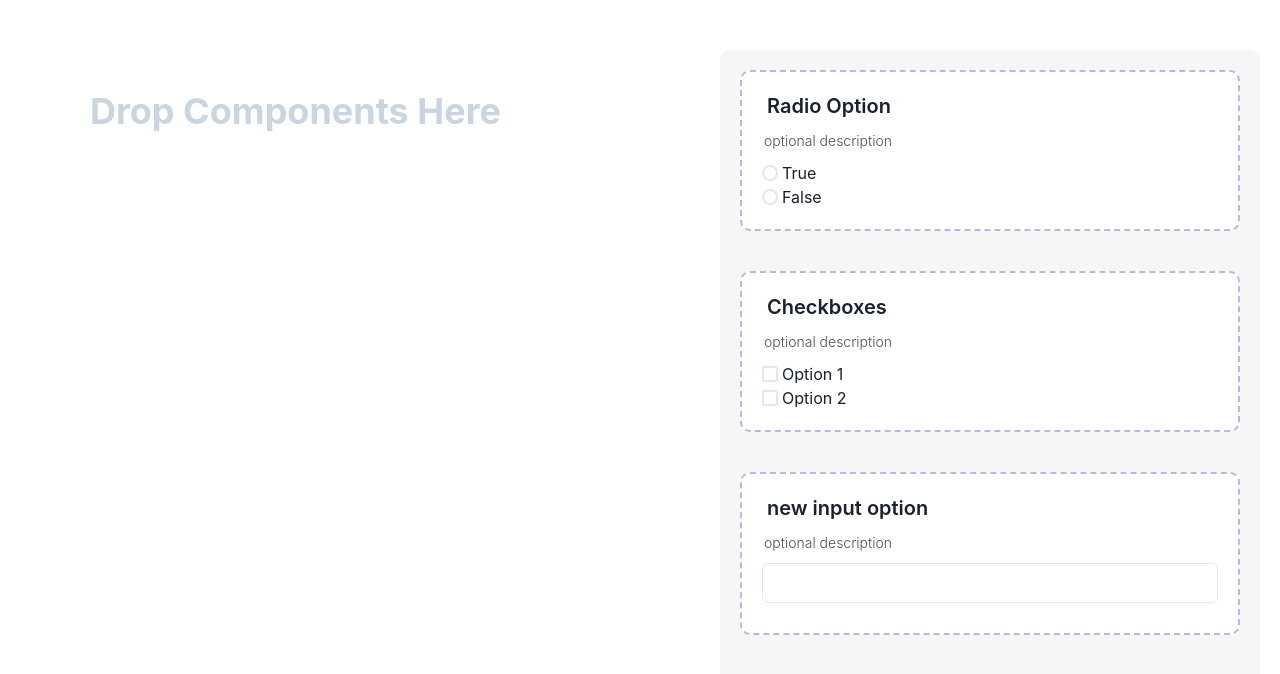
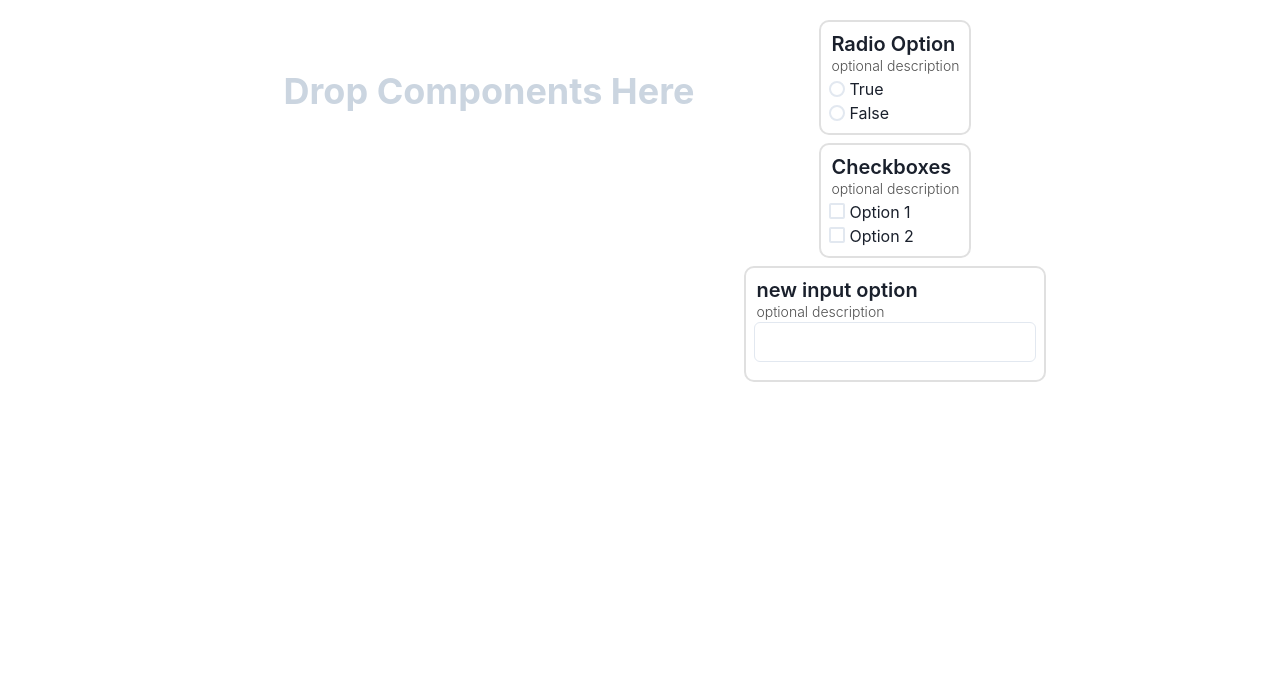
Before and after one commit to aerolith07/build-a-survey, a Next.js app: page /builder in a window 1280 px wide. Shown: the top 674 px of the page. Built offline with nearby package versions, Linux system fonts and the light colour scheme.

Commit message:
build new main page

```diff
--- a/src/components/SurveyComponents/QuestionDrawer.tsx
+++ b/src/components/SurveyComponents/QuestionDrawer.tsx
@@ -1,7 +1,6 @@
 import { VStack } from '@chakra-ui/layout';
 import React from 'react';
 import { Draggable, Droppable } from 'react-beautiful-dnd';
-import styled from 'styled-components';
 import Components from '../../lib/const/componentMap';
 import defaultQuestions from '../../lib/const/defaultQuestions';
 import Question from './templates/Question';
@@ -10,10 +9,9 @@ const QuestionDrawer = () => {
   const data = Object.entries(defaultQuestions);
 
   return (
-    <QuestionDrawerWrapper>
     <Droppable droppableId="questionDrawer">
       {(dropProvided) => (
-          <VStack spacing={10} ref={dropProvided.innerRef} {...dropProvided.droppableProps}>
+        <VStack spacing="0.5rem" ref={dropProvided.innerRef} {...dropProvided.droppableProps}>
           {data.map(([id, comp], index) => {
             const { type, content } = comp;
             const QuestionComponent = Components[type];
@@ -25,7 +23,7 @@ const QuestionDrawer = () => {
                     {...dragProvider.draggableProps}
                     {...dragProvider.dragHandleProps}
                   >
-                      <Question>
+                    <Question inDrawer>
                       <QuestionComponent editable={false} {...content} />
                     </Question>
                   </div>
@@ -37,19 +35,7 @@ const QuestionDrawer = () => {
         </VStack>
       )}
     </Droppable>
-    </QuestionDrawerWrapper>
   );
 };
 
-const QuestionDrawerWrapper = styled.div`
-  background: #f6f6f6;
-  display: flex;
-  width: 50%;
-  height: 100vh;
-  padding: 20px;
-  margin-top: 30px;
-  border-radius: 10px;
-  justify-content: center;
-`;
-
 export default QuestionDrawer;
--- a/src/components/SurveyComponents/SurveyDropZone.tsx
+++ b/src/components/SurveyComponents/SurveyDropZone.tsx
@@ -40,7 +40,6 @@ const SurveyDropZone = () => {
   const { questions, order } = useAppSelector((state) => state.survey);
 
   return (
-    <SurveyDropZoneWrapper>
     <Droppable droppableId="surveyDropZone">
       {(dropProvided) => (
         <DroppableArea ref={dropProvided.innerRef} {...dropProvided.droppableProps}>
@@ -49,8 +48,6 @@ const SurveyDropZone = () => {
         </DroppableArea>
       )}
     </Droppable>
-
-    </SurveyDropZoneWrapper>
   );
 };
 
@@ -66,21 +63,4 @@ const DroppableArea = styled.div`
   }
 `;
 
-const DraggableQuestion = styled.div`
-  padding:20px;
-  background: white;
-  width: 100%;
-  border-radius: 10px;
-  border:  2px dashed #b8b8dd;
-`;
-
-const SurveyDropZoneWrapper = styled.div`
-  width: 80%;
-  height: 100vh;
-  margin-top: 30px;
-  margin: 20px;
-  border-style: dashed;
-  border-radius: 10px;
-`;
-
 export default SurveyDropZone;
--- a/src/components/SurveyComponents/atoms/Subheading.tsx
+++ b/src/components/SurveyComponents/atoms/Subheading.tsx
@@ -30,7 +30,7 @@ const EditableSubheading = ({ subheading, editable, setSubheading }: EditableSub
   }
 
   return (
-    <Heading {...subheadingProps} padding="3px" paddingLeft="0px" lineHeight="30px">
+    <Heading {...subheadingProps}>
       {subheading}
     </Heading>
   );
--- a/src/components/SurveyComponents/atoms/Title.tsx
+++ b/src/components/SurveyComponents/atoms/Title.tsx
@@ -31,7 +31,7 @@ const EditableTitle = ({
   }
 
   return (
-    <Heading {...titleProps} padding="0px 3px 3px">
+    <Heading {...titleProps}>
       {title}
     </Heading>
   );
--- a/src/components/SurveyComponents/templates/Question.tsx
+++ b/src/components/SurveyComponents/templates/Question.tsx
@@ -1,27 +1,33 @@
-import React, { FunctionComponent } from 'react';
+import PropTypes from 'prop-types';
+import React from 'react';
 import styled from 'styled-components';
-import PropTypes from 'prop-types';
 
-const Question: FunctionComponent = ({ children }) => (
-  <QuestionWrapper>
+interface QuestionProps {
+  inDrawer: boolean
+  children: React.ReactNode
+}
+
+const Question = ({ inDrawer, children }: QuestionProps) => (
+  <QuestionWrapper inDrawer={inDrawer}>
     {children}
   </QuestionWrapper>
 );
 
 Question.propTypes = {
-  children: PropTypes.node,
+  inDrawer: PropTypes.bool,
 };
 
 Question.defaultProps = {
-  children: undefined,
+  inDrawer: false,
 };
 
-const QuestionWrapper = styled.div`
-  padding:20px;
+const QuestionWrapper = styled.div<QuestionProps>`
+  padding:0.5rem;
   background: white;
-  width: 500px;
+  width: 100%;
   border-radius: 10px;
-  border:  2px dashed #b8b8dd;
+  border: ${(props) => (props.inDrawer ? '2px solid #e0e0e0' : '0px')};
+  box-shadow: ${(props) => (props.inDrawer ? undefined : '0px 0px 10px #e3e3e3')};
 `;
 
 export default Question;
```
Also changed, not shown: src/pages/builder.tsx (+0 -10 lines), src/pages/main.tsx (+117 -0 lines). Lines whose indentation alone changed are shown as unchanged.
